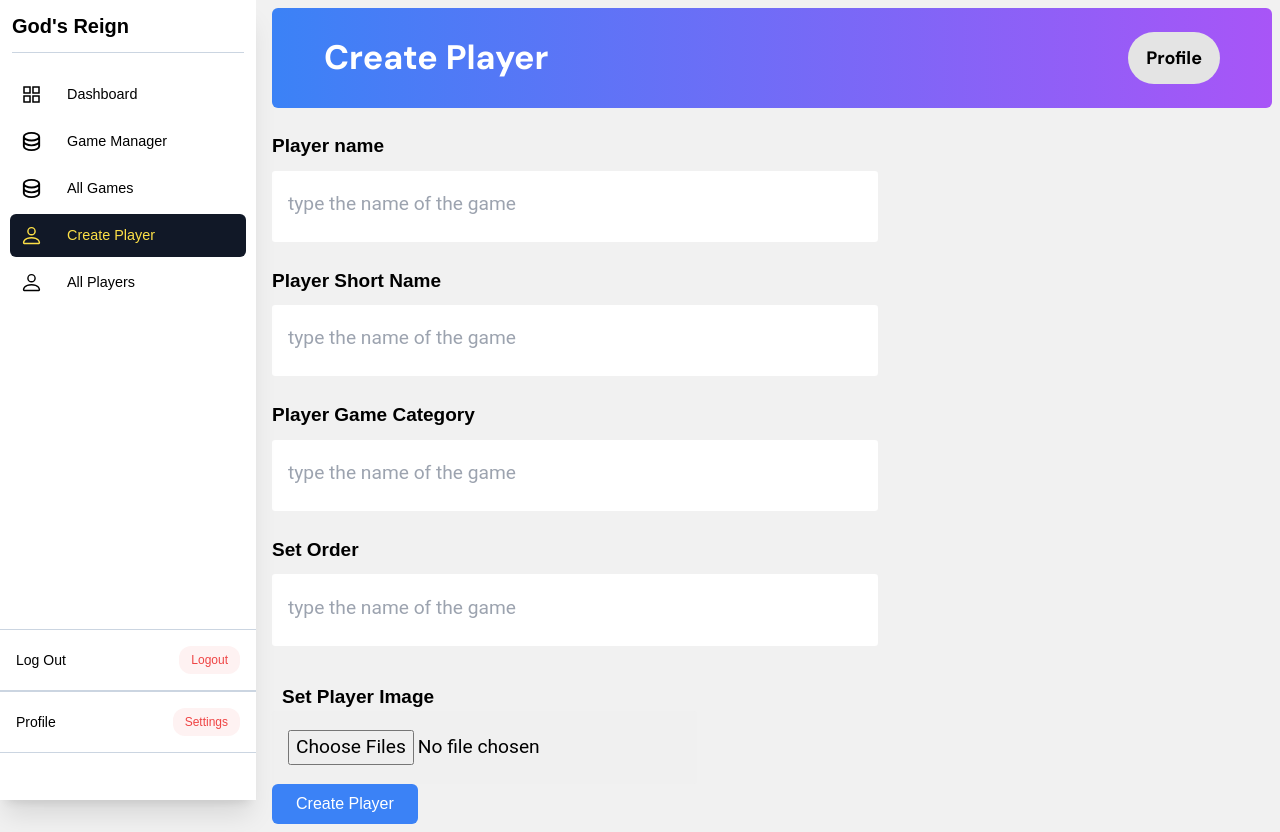
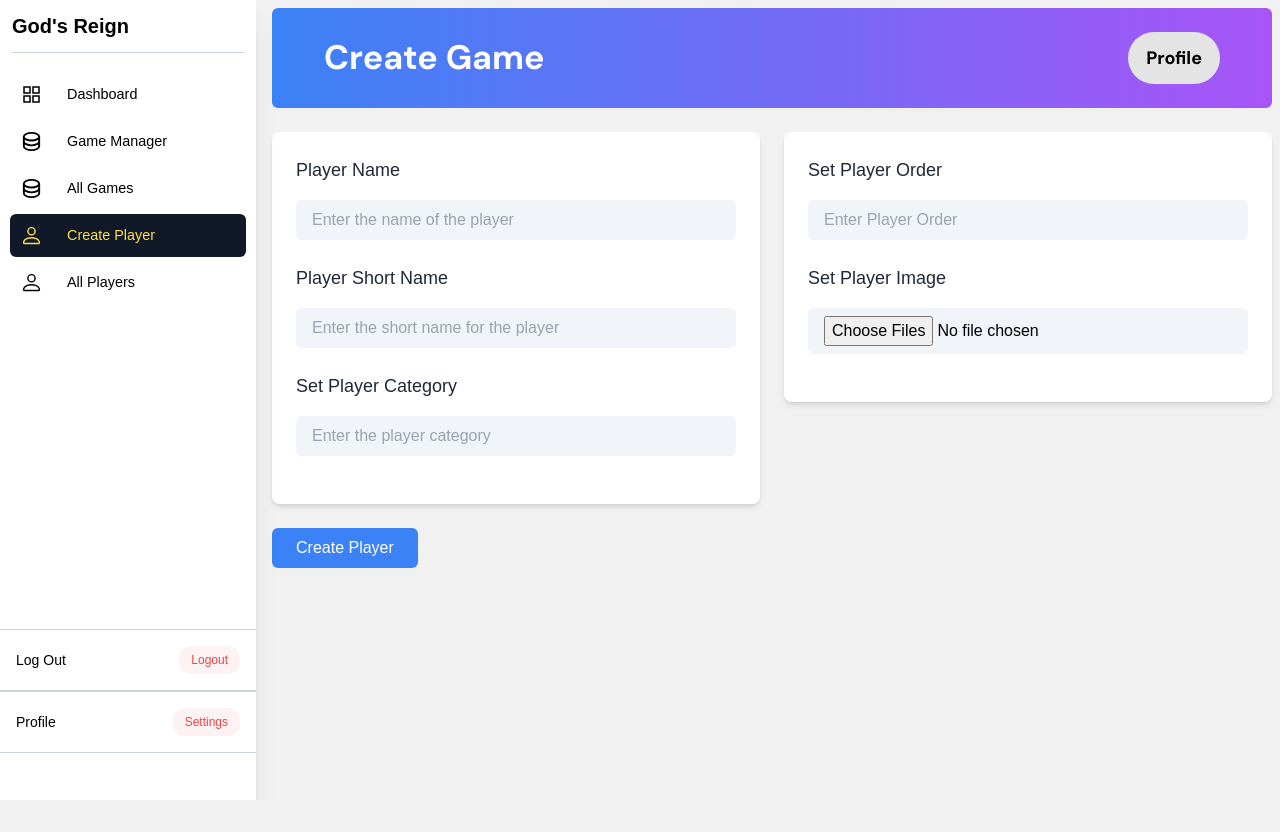
Before and after one commit to godsReign11/frontend, a React (Vite) app: page /create-player in a window 1280 px wide. After the commit the page ends 800 px from the top, so only its background shows below. Built offline with nearby package versions, Linux system fonts and the light colour scheme.

Commit message:
dvjhdvhkdbddv

```diff
--- a/src/pages/AllGames.jsx
+++ b/src/pages/AllGames.jsx
@@ -11,47 +11,19 @@ export default function AllGames() {
   const [isLoading, setIsLoading] = useState(true);
 
   useEffect(() => {
-    const cachedData = localStorage.getItem("gamesData");
-    if (cachedData) {
-      setGameData(JSON.parse(cachedData));
-      setIsLoading(false);
-    } else {
-      getAllGamesDash();
-    }
+    getAllGamesDash();
   }, []);
 
-  useEffect(() => {
-    if (gamesData.length > 0) {
-      localStorage.setItem("gamesData", JSON.stringify(gamesData));
-    }
-  }, [gamesData]);
-
   const getAllGamesDash = () => {
-    createGameApi
-      .GetAllGames()
-      .then((data) => {
-        if (data.status_code) {
-          toast.done(data.message);
-          console.log(data.data);
-          setGameData(data.data);
-        } else {
-          toast.error(data.message);
-        }
-      })
-      .finally(() => {
+    createGameApi.GetAllGames().then((data) => {
+      if (data.status_code) {
+        toast.done(data.message);
+        console.log(data.data);
+        setGameData(data.data);
         setIsLoading(false);
-      });
-  };
-
-  const handleAddRow = (newRow) => {
-    createGameApi.AddGame(newRow).then((data) => {
-      if (data.status_code) {
-        toast.success(data.message);
-        const updatedGamesData = [...gamesData, data.data];
-        setGameData(updatedGamesData);
-        localStorage.setItem("gamesData", JSON.stringify(updatedGamesData));
       } else {
         toast.error(data.message);
+        setIsLoading(false);
       }
     });
   };
--- a/src/pages/CreatePlayer.jsx
+++ b/src/pages/CreatePlayer.jsx
@@ -1,11 +1,10 @@
 import { useEffect, useState } from "react";
-import { Link } from "react-router-dom";
 import "./All.css";
 import { createGameApi } from "../Api/GameApi";
 import { ToastContainer, toast } from "react-toastify";
 import TopHead from "./TopHead";
 
-export default function CreatePlayer() {
+export default function CreateGame() {
   const [selectedFiles, setSelectedFiles] = useState([]);
 
   const [playerName, setPlayerName] = useState("");
@@ -69,105 +68,115 @@ export default function CreatePlayer() {
     <div className="wrapper">
       <ToastContainer />
       <div className="content-page rtl-page">
-        <div className="container-fluid">
-          <TopHead name={"Create Player"} />
+        <div className="container mx-auto">
+          <TopHead name={"Create Game"} />
 
-          {/* Usage and Limit */}
-
-          <div className="row mt-6">
-            <div className="col-sm-12 col-lg-16">
-              <div className="card">
-                <div className="card-body">
-                  <div className="form-row"></div>
-                  <div className="offers_div">
-                    <div>
-                      <div>
-                        <label className="offer_checkbox">Player name</label>
+          <div className="flex flex-col mt-6 space-y-6 sm:flex-row sm:space-y-0 sm:space-x-6">
+            <div className="flex-1">
+              <div className="card bg-white rounded-lg shadow-md p-6">
+                <div className="mb-6">
+                  <label
+                    htmlFor="gameName"
+                    className="text-lg font-medium text-gray-800 mb-1"
+                  >
+                    Player Name
+                  </label>
                   <input
                     type="text"
+                    id="gameName"
                     value={playerName}
                     required
                     onChange={handleAllChange(setPlayerName)}
-                          className="offers_input"
-                          placeholder="type the name of the game"
+                    className="input-field w-full px-4 py-2 border-gray-300 rounded-md focus:outline-none bg-slate-100 mt-4"
+                    placeholder="Enter the name of the player"
                   />
                 </div>
 
-                      <div>
-                        <label className="offer_checkbox">
+                <div className="mb-6">
+                  <label
+                    htmlFor="playerName"
+                    className="text-lg font-medium text-gray-800 mb-1"
+                  >
                     Player Short Name
                   </label>
                   <input
                     type="text"
-                          value={playerShortName}
+                    id="playerShortName"
+                    value={playerName}
                     required
                     onChange={handleAllChange(setPlayerShortName)}
-                          className="offers_input"
-                          placeholder="type the name of the game"
+                    className="input-field w-full px-4 py-2 border-gray-300 rounded-md focus:outline-none bg-slate-100 mt-4"
+                    placeholder="Enter the short name for the player"
                   />
                 </div>
 
-                      <div>
-                        <label className="offer_checkbox">
-                          Player Game Category
+                <div className="mb-6">
+                  <label
+                    htmlFor="gameOrder"
+                    className="text-lg font-medium text-gray-800 mb-1"
+                  >
+                    Set Player Category
                   </label>
                   <input
                     type="text"
+                    id="playerCategory"
                     value={playerCategory}
+                    onChange={handleAllChange(setPlayerCategory)}
+                    className="input-field w-full px-4 py-2 border-gray-300 rounded-md focus:outline-none bg-slate-100 mt-4"
+                    placeholder="Enter the player category"
+                  />
+                </div>
+              </div>
+            </div>
+
+            <div className="flex-1">
+              <div className="card bg-white rounded-lg shadow-md p-6">
+                <div className="mb-6">
+                  <label
+                    htmlFor="gameURL"
+                    className="text-lg font-medium text-gray-800 mb-1"
+                  >
+                    Set Player Order
+                  </label>
+                  <input
+                    type="text"
+                    id="gameURL"
+                    value={playerOrder}
                     required
-                          onChange={handleAllChange(setPlayerCategory)}
-                          className="offers_input"
-                          placeholder="type the name of the game"
+                    onChange={handleAllChange(setPlayerOrder)}
+                    className="input-field w-full px-4 py-2 border-gray-300 rounded-md focus:outline-none bg-slate-100 mt-4"
+                    placeholder="Enter Player Order"
                   />
                 </div>
 
-                      <div>
-                        <label className="offer_checkbox">Set Order</label>
-                        <input
-                          type="text"
-                          value={playerOrder}
-                          required
-                          onChange={handleAllChange(setPlayerOrder)}
-                          className="offers_input"
-                          placeholder="type the name of the game"
-                        />
-                      </div>
-
-                      <div className="cases_5000">
-                        <div>
+                <div className="mb-6">
                   <label
-                            className="offer_checkbox_500"
                     htmlFor="upload"
+                    className="text-lg font-medium text-gray-800 mb-1"
                   >
-                            Set Player Image{" "}
+                    Set Player Image
                   </label>
                   <input
-                            className="cases_DESCRIPTION_500"
                     id="file"
                     onChange={handleFileChange}
                     type="file"
                     accept="image/*"
                     multiple
                     name="files[]"
+                    className="input-field w-full px-4 py-2 border-gray-300 rounded-md focus:outline-none bg-slate-100 mt-4"
                   />
-                        </div>
-                      </div>
-                    </div>
-                    {/* <textarea value={subject} placeholder='Add Subject' /> */}
-                  </div>
                 </div>
               </div>
             </div>
           </div>
 
-          <div className="cases_button_div">
+          <div className="flex mt-6 gap-3">
             <button
               onClick={handleCreatePlayerData}
               className="button-primary px-6 py-2 rounded-md text-white bg-blue-500 hover:bg-blue-600"
             >
               Create Player
             </button>
-            {/* <button onClick={handleReset} className='cases_reset'>Reset Ticket</button> */}
           </div>
         </div>
       </div>
```
Also changed, not shown: src/pages/CreatePlayerCopy.jsx (added). Lines whose indentation alone changed are shown as unchanged.
